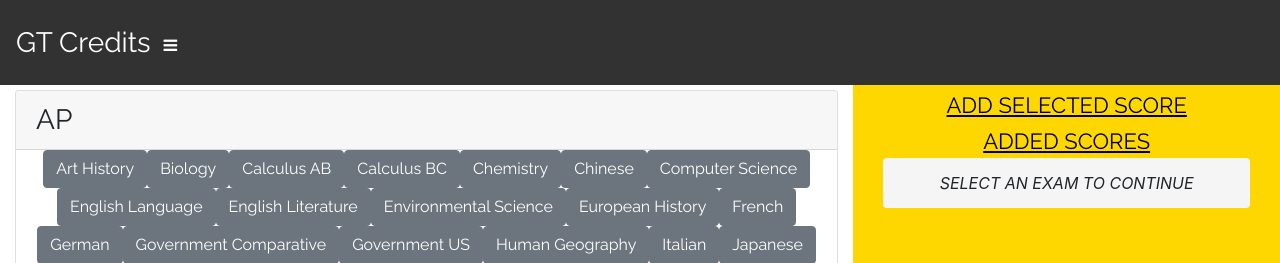
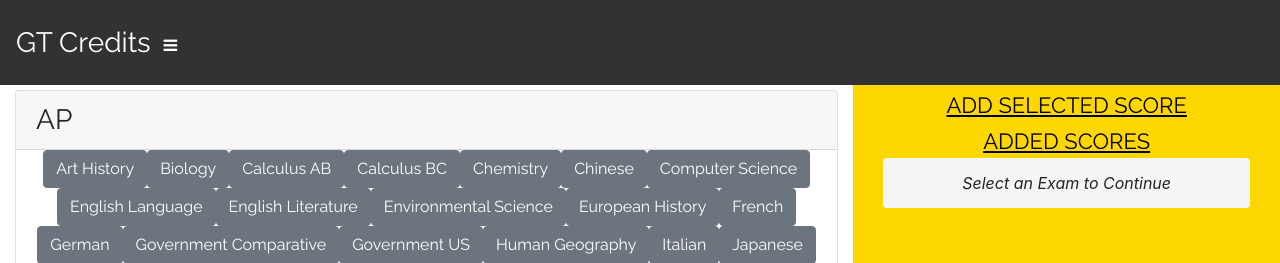
Before and after one commit to skeshive/gtcredits, an Angular app in the folder my-app/: page / in a window 1280 px wide. Shown: the top 263 px of the page. Built offline with nearby package versions, Linux system fonts and the light colour scheme.

Commit message:
Refactoring

```diff
--- a/my-app/src/app/components/right-panel/right-panel.component.html
+++ b/my-app/src/app/components/right-panel/right-panel.component.html
@@ -19,7 +19,6 @@
       <button class="btn" id=6 (click)="_scoreSelect.scoreClicked($event)">6</button>
       <button class="btn" id=7 (click)="_scoreSelect.scoreClicked($event)">7</button>
     </div>
-
     <div *ngIf="_scoreSelect.satExamSelected">
       <div class="input-group">
         <input class="form-control text-center" type="text" placeholder="0-800" #satInput id="satInput">
@@ -46,7 +45,7 @@
     </ul>
 
     <div class="alert" *ngIf="_addExam.examArrEmpty" style="background-color: whitesmoke;" role="alert">
-  <i>SELECT AN EXAM TO CONTINUE</i>
+      <i>Select an Exam to Continue</i>
     </div>
     <div *ngIf="!_addExam.examArrEmpty">
       <button type="button" class="btn cancel" (click)="callConvertScoreService();test()"> SUBMIT </button>
```
Lines whose indentation alone changed are shown as unchanged.
